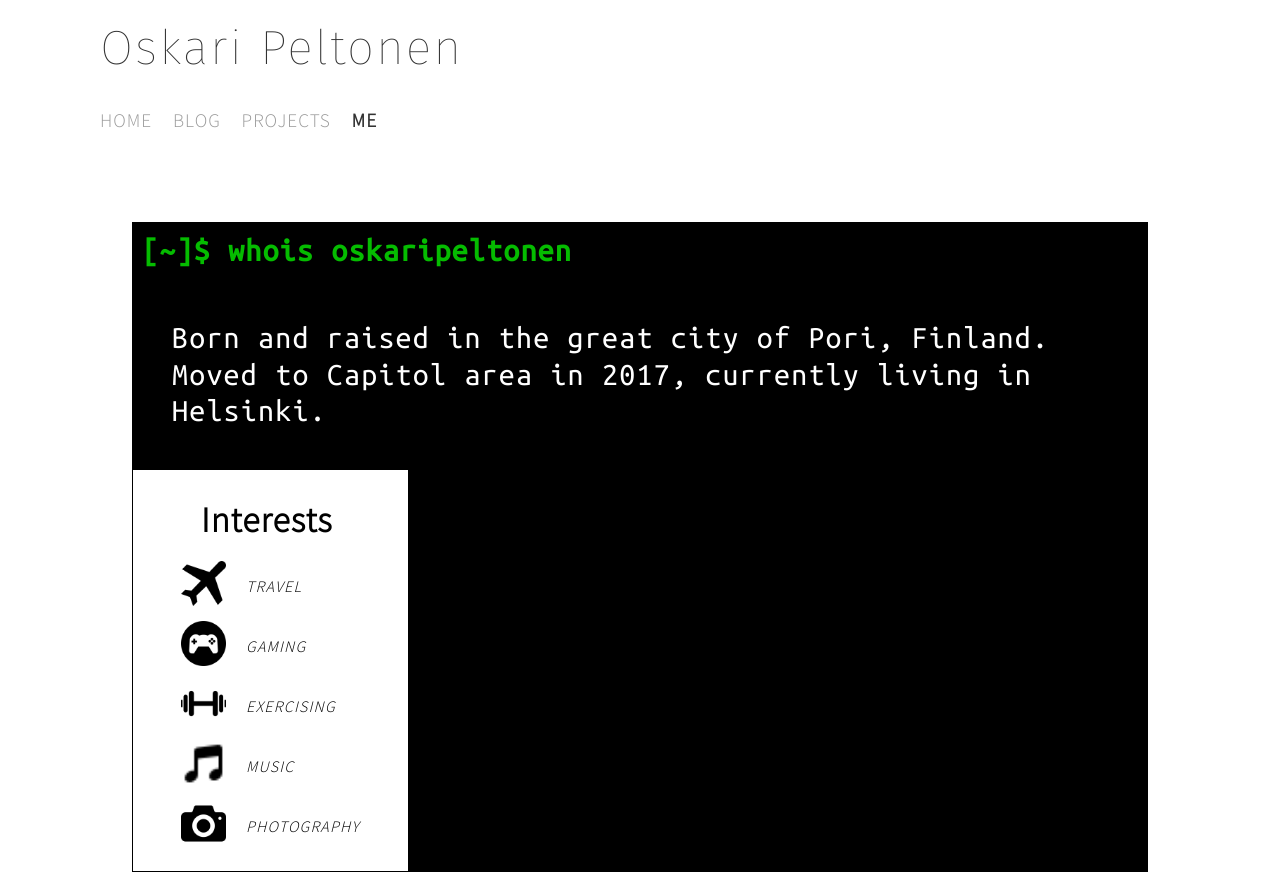
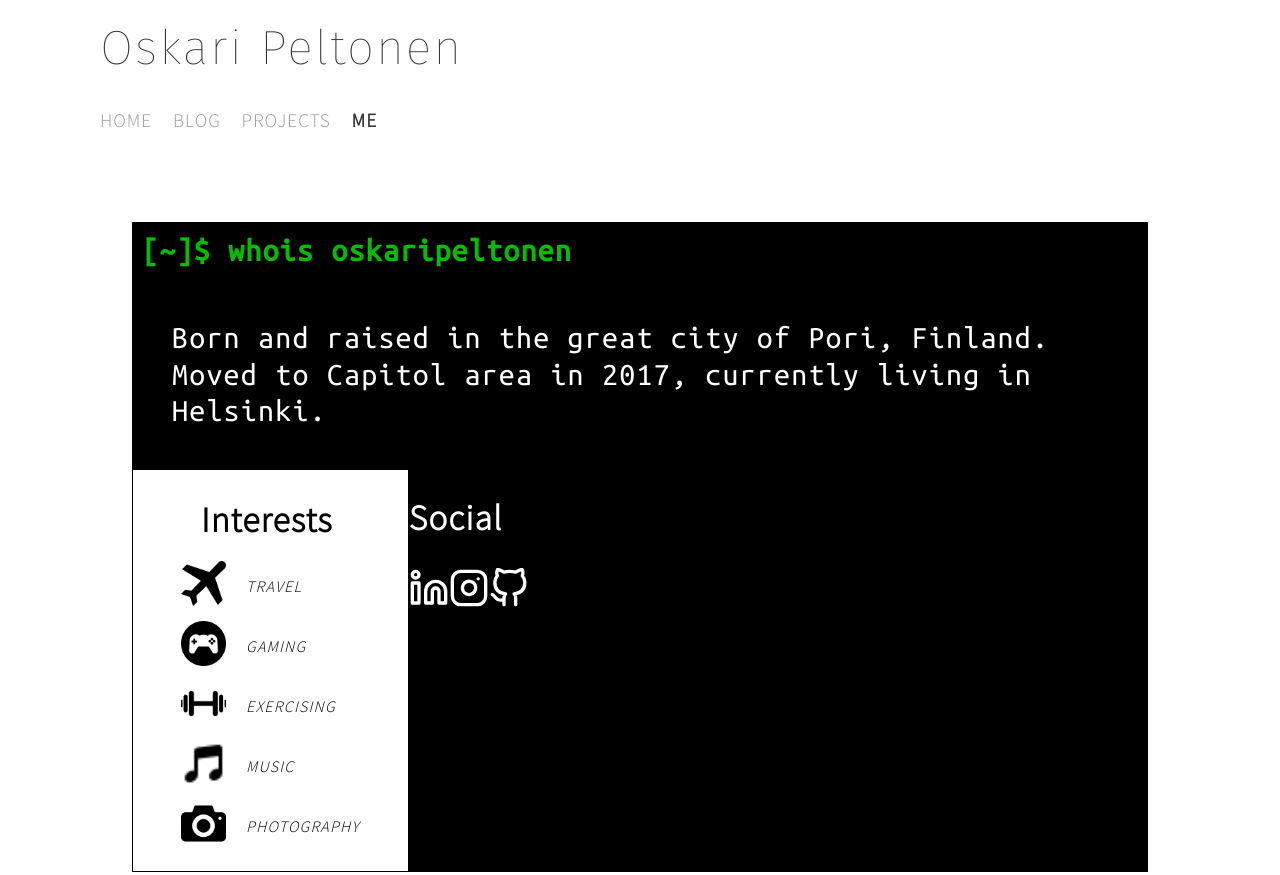
Before and after one commit to obpFin/home, a Gatsby site: page /me in a window 1280 px wide. Shown: the top 875 px of the page. Built offline with nearby package versions, Linux system fonts and the light colour scheme; Gatsby itself is replaced by a stand-in of ours.

Commit message:
social buttons

```diff
--- a/src/components/shellBlock/shellBlock.js
+++ b/src/components/shellBlock/shellBlock.js
@@ -5,7 +5,7 @@ import "./shellBlock.scss"
 
 export const ShellBlock = (props) => (
   <div className="shell-block">
-    <h1>{`[~]$ ${props.children}`}</h1>
+    <h1 className="mono">{`[~]$ ${props.children}`}</h1>
   </div>
 )
 
--- a/src/pages/me.js
+++ b/src/pages/me.js
@@ -4,6 +4,7 @@ import Layout from "../components/layout"
 import Image from "../components/image"
 import SEO from "../components/seo"
 import { ShellBlock } from "../components/shellBlock/shellBlock"
+import { Linkedin, Instagram, GitHub } from 'react-feather'
 
 const interestsIcons = ['travel.png', 'gaming.png', 'exercising.png', 'music.png', 'photography.png']
 
@@ -14,6 +15,7 @@ const MePage = () => (
       <section>
         <ShellBlock>whois oskaripeltonen</ShellBlock>
         <p className="mono">Born and raised in the great city of Pori, Finland. Moved to Capitol area in 2017, currently living in Helsinki.</p>
+        <div className="row">
           <div className="me--interests">
             <h2>Interests</h2>
             {interestsIcons.map(i => {
@@ -25,6 +27,21 @@ const MePage = () => (
               )
             })}
           </div>
+          <div className="me--social">
+            <h2>Social</h2>
+            <div className="row">
+              <a className="white" href="https://www.linkedin.com/in/oskari-peltonen/">
+                <Linkedin/>
+              </a>
+              <a className="white" href="https://www.instagram.com/obp_fi/">
+                <Instagram/>
+              </a>
+              <a className="white" href="https://github.com/obpFin">
+                <GitHub/>
+              </a>
+            </div>
+          </div>
+        </div>
       </section>
     </div>
   </Layout>
```
Lines whose indentation alone changed are shown as unchanged.
